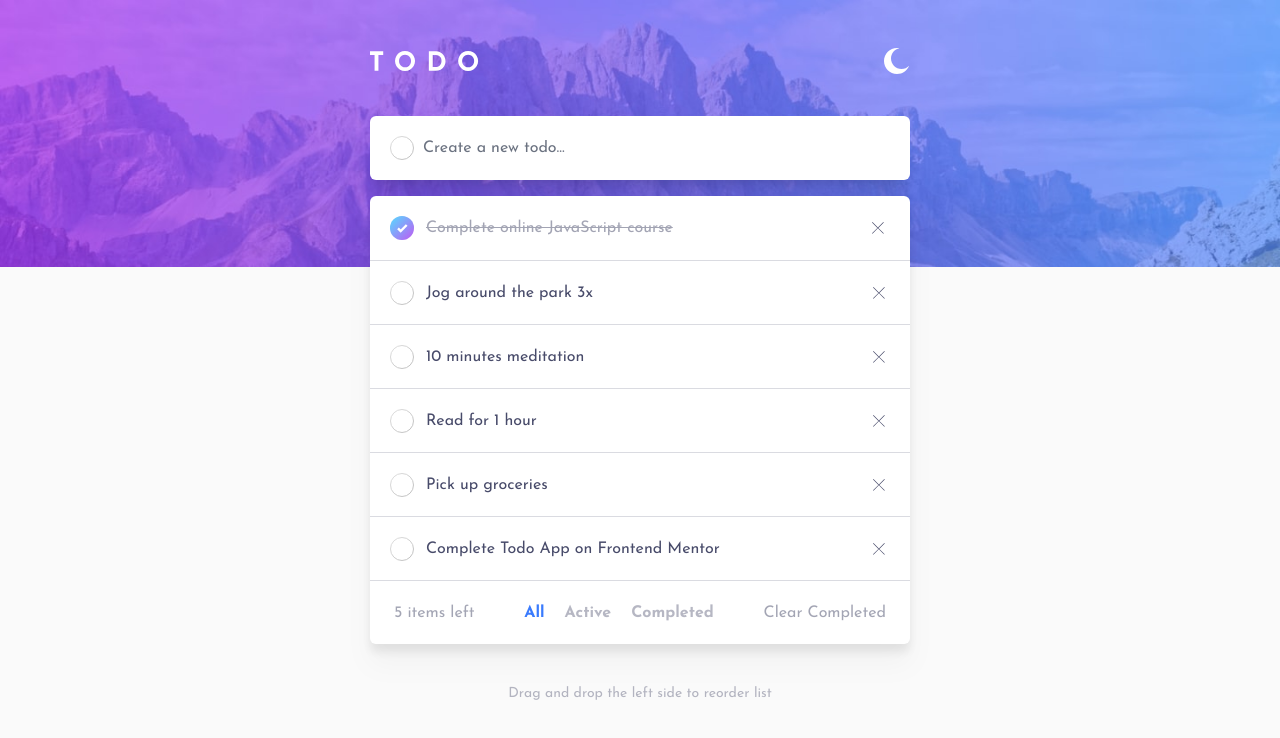
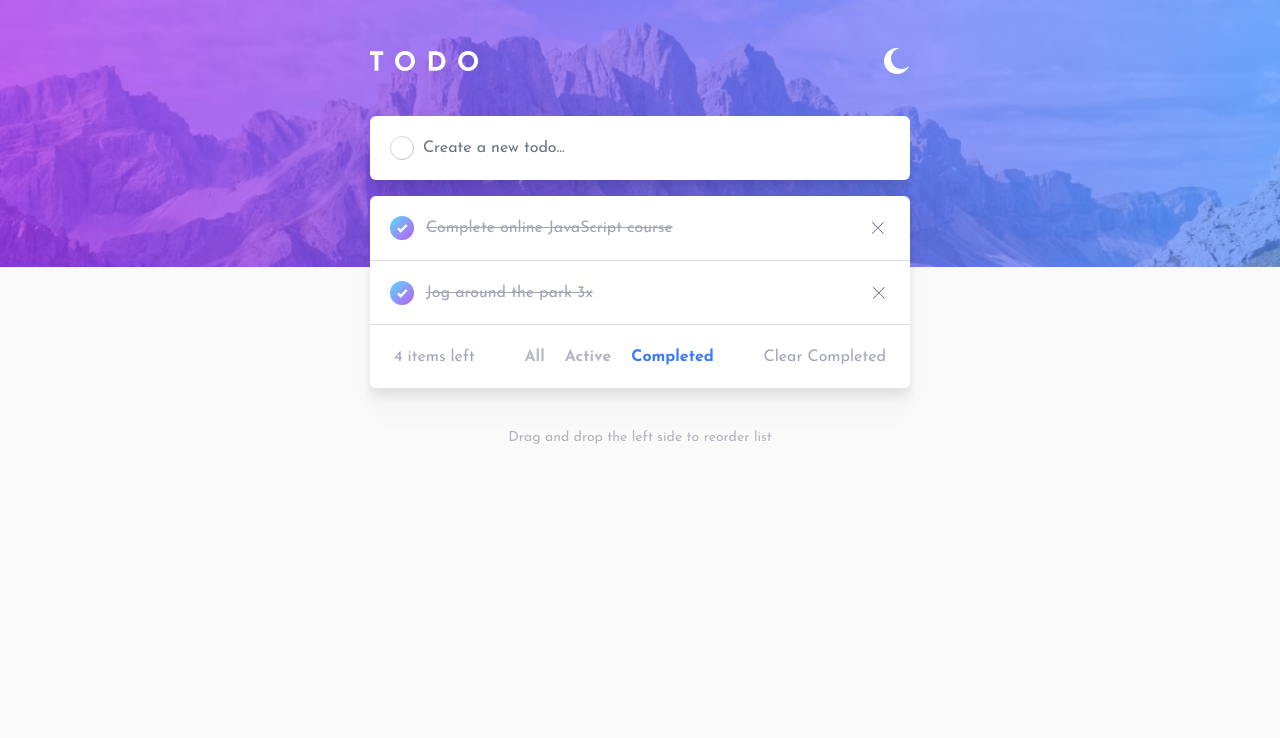
Before and after one commit to Hugo-Farias/fem-todo-app, a React (Vite) app: page / in a window 1280 px wide. Shown: the top 738 px of the page. Built offline with nearby package versions, Linux system fonts and the light colour scheme.

Commit message:
changed theme so it only stores a preference if user clicks on theme switch button, otherwise it picks system's preference

```diff
--- a/src/App.tsx
+++ b/src/App.tsx
@@ -20,7 +20,7 @@ import useInputType from "./hooks/useInputType.ts";
 
 const dummy = [
   { id: 1, name: "Complete online JavaScript course", marked: true },
-  { id: 2, name: "Jog around the park 3x", marked: false },
+  { id: 2, name: "Jog around the park 3x", marked: true },
   { id: 3, name: "10 minutes meditation", marked: false },
   { id: 4, name: "Read for 1 hour", marked: false },
   { id: 5, name: "Pick up groceries", marked: false },
@@ -34,7 +34,7 @@ export type filterT = "all" | "active" | "completed";
 function App() {
   const inputType = useInputType();
   const textInputRef = useRef<ElementRef<"input">>(null);
-  const [filter, setFilter] = useState<filterT>("all");
+  const [filter, setFilter] = useState<filterT>("completed");
   const [data, setData] = useState<dataType>(
     getLocalStorage(storageListKey, dummy),
   );
@@ -50,14 +50,13 @@ function App() {
       "data-theme",
       darkmode ? "dark" : "light",
     );
-    setLocalStorage(storageThemeKey, darkmode);
   }, [darkmode]);
 
   //TODO fix bug deleting completed tasks when reordering while fitered by 'active'
-  useEffect(() => {
-    data.forEach((v) => console.log(v));
-    setLocalStorage(storageListKey, data);
-  }, [data]);
+  // useEffect(() => {
+  //   data.forEach((v) => console.log(v));
+  //   setLocalStorage(storageListKey, data);
+  // }, [data]);
 
   const handleAdd = function () {
     if (!textInputRef.current) return;
@@ -72,7 +71,14 @@ function App() {
       <div className="mx-auto max-w-[540px]">
         <header className="my-12 flex h-5 flex-wrap justify-between">
           <img src={logo} alt="Todo App Logo" />
-          <button onClick={() => setDarkmode((prev) => !prev)}>
+          <button
+            onClick={() => {
+              setDarkmode((prev) => {
+                setLocalStorage(storageThemeKey, !darkmode);
+                return !prev;
+              });
+            }}
+          >
             <img src={darkmode ? sun : moon} alt="Toggle theme mode" />
           </button>
         </header>
@@ -103,13 +109,15 @@ function App() {
           >
             <AnimatePresence>
               {data.map((v) => {
-                if (filter === "active" && v.marked) return;
-                if (filter === "completed" && !v.marked) return;
+                const hide =
+                  (filter === "active" && v.marked) ||
+                  (filter === "completed" && !v.marked);
 
                 return (
                   <ListItem
                     key={v.id}
                     data={v}
+                    hidden={hide}
                     remove={(id) => {
                       if (!id) return;
                       setData((prev) => deleteFromList(prev, id));
--- a/src/component/ListItem.tsx
+++ b/src/component/ListItem.tsx
@@ -10,9 +10,10 @@ type propT = {
   data: dataType[number];
   remove: (id: number) => void;
   mark: (id: number) => void;
+  hidden: boolean;
 };
 
-function ListItem({ data, remove, mark }: propT) {
+function ListItem({ data, remove, mark, hidden }: propT) {
   const [isDragState, setIsDragState] = useState<boolean>(false);
   const inputType = useInputType();
   const controls = useDragControls();
@@ -32,7 +33,7 @@ function ListItem({ data, remove, mark }: propT) {
         if (isDragState) return;
         mark(data.id);
       }}
-      className="group relative flex h-12 select-none items-center gap-3 bg-bkg transition-colors first:rounded-t-md last:rounded-b-xl hover:cursor-pointer md:h-16"
+      className={`${hidden && "hidden"} group relative flex h-12 select-none items-center gap-3 bg-bkg transition-colors first:rounded-t-md last:rounded-b-xl hover:cursor-pointer md:h-16`}
     >
       <img
         className={`${data.marked || "opacity-50 grayscale"} touch-none py-2 pl-5 group-hover:opacity-100 group-hover:grayscale-0`}
```
